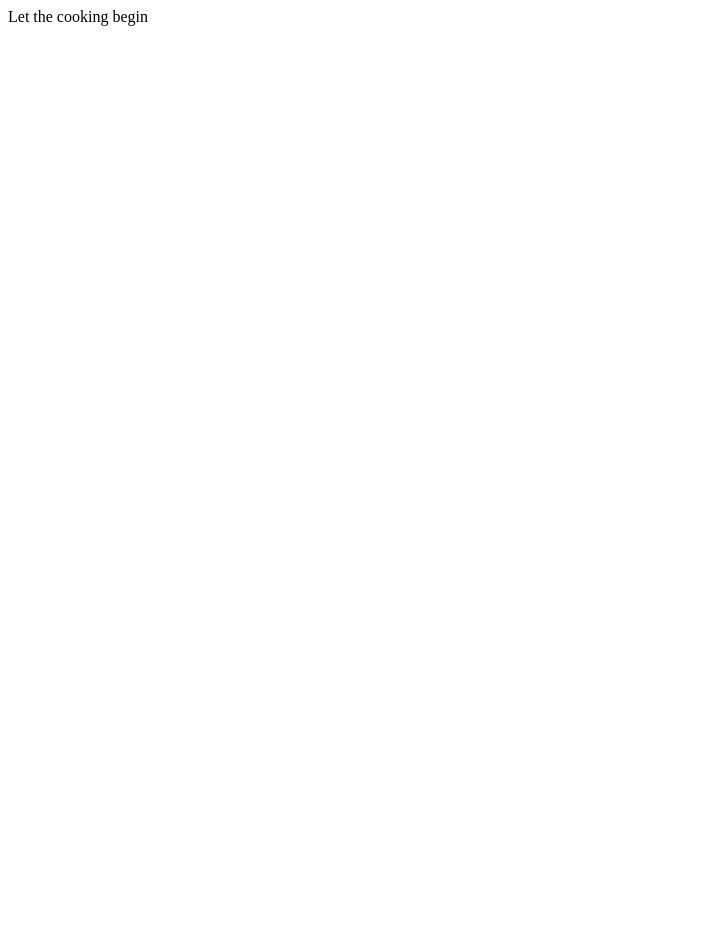
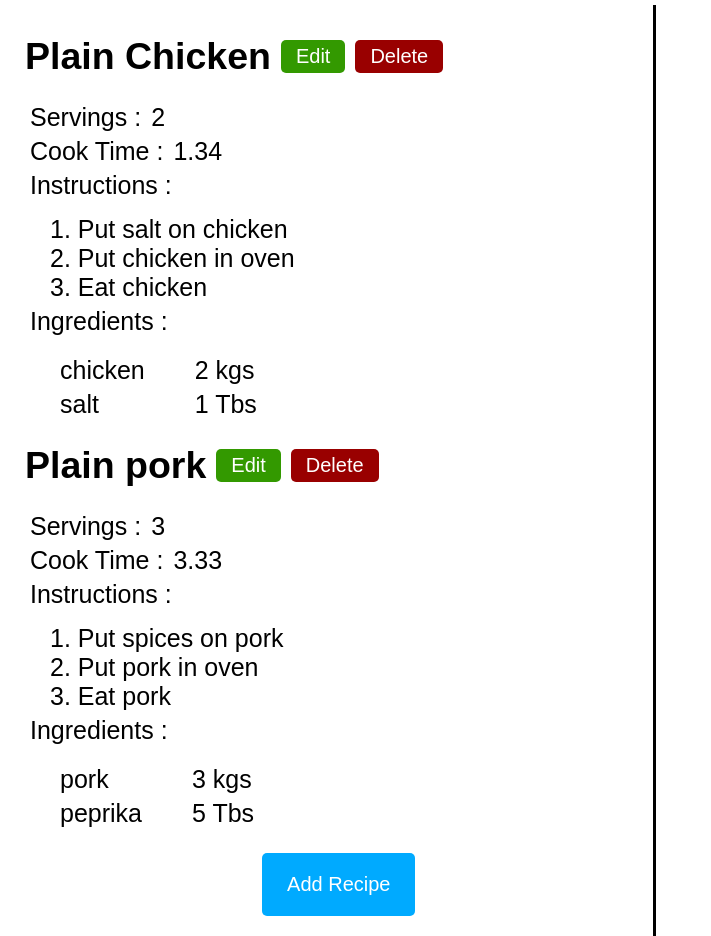
Before and after one commit to Sarath-Raja/Cooking-With-React, a React (Create React App) app: page / in a window 1280 px wide. Shown: the whole page, without its empty margins (0-711 px from the left). Before the commit the page ends 800 px from the top, so only its background shows below. Built offline with nearby package versions, Linux system fonts and the light colour scheme.

Commit message:
Add and delete recipe functionality added

```diff
--- a/package.json
+++ b/package.json
@@ -9,6 +9,7 @@
     "react": "^17.0.2",
     "react-dom": "^17.0.2",
     "react-scripts": "4.0.3",
+    "uuidv4": "^6.2.10",
     "web-vitals": "^1.0.1"
   },
   "scripts": {
--- a/src/App.js
+++ /dev/null
@@ -1,5 +0,0 @@
-function App() {
-  return "Let the cooking begin";
-}
-
-export default App;
--- /dev/null
+++ b/src/components/App.js
@@ -0,0 +1,82 @@
+import {useState} from 'react';
+import RecipeList from "./RecipeList";
+import uuidv4 from 'uuid/v4';
+import "../css/app.css"
+
+function App() {
+	const [recipes, setRecipes] = useState(sampleRecipes)
+	function handleAddRecipe() {
+		const newRecipe = {
+			id: uuidv4(),
+			name: "Banana Shake",
+			servings: 1,
+			cooktime: "0.5",
+			instructions: "1. Put suger into cut bananas\n2. Blend it",
+			ingredients: [
+				{
+					id: uuidv4(),
+					name: 'sugar',
+					amount: '2 tbs'
+				}
+			]
+		}
+		console.log([...recipes, newRecipe])
+		setRecipes([...recipes, newRecipe])
+	}
+
+	function handleDeleteRecipe(id) {
+		const filteredRecipes = recipes.filter(recipe => recipe.id !== id);
+		console.log(filteredRecipes)
+		setRecipes(filteredRecipes)
+	}
+
+	return (
+		<RecipeList recipes={recipes}
+			handleAddRecipe={handleAddRecipe}
+			handleDeleteRecipe={handleDeleteRecipe}
+		/>
+	)
+}
+
+const sampleRecipes = [
+	{
+		id: 1,
+		name: "Plain Chicken",
+		servings: 2,
+		cooktime: "1.34",
+		instructions: "1. Put salt on chicken\n2. Put chicken in oven\n3. Eat chicken",
+		ingredients: [
+			{
+				id: 1,
+				name: 'chicken',
+				amount: '2 kgs'
+			},
+			{
+				id: 2,
+				name: 'salt',
+				amount: '1 Tbs'
+			}
+		]
+	},
+	{
+		id: 2,
+		name: "Plain pork",
+		servings: 3,
+		cooktime: "3.33",
+		instructions: "1. Put spices on pork\n2. Put pork in oven\n3. Eat pork",
+		ingredients: [
+			{
+				id: 1,
+				name: 'pork',
+				amount: '3 kgs'
+			},
+			{
+				id: 2,
+				name: 'peprika',
+				amount: '5 Tbs'
+			}
+		]
+	}
+]
+
+export default App;
--- /dev/null
+++ b/src/components/Ingredient.js
@@ -0,0 +1,14 @@
+import React from 'react'
+
+export default function Ingredient(props) {
+    const {
+        name,
+        amount
+    } = props;
+    return (
+        <>
+            <span>{name}</span>
+            <span>{amount}</span>
+        </>
+    )
+}
--- /dev/null
+++ b/src/components/IngredientList.js
@@ -0,0 +1,14 @@
+import React from 'react'
+import Ingredient from './Ingredient'
+
+
+export default function IngredientList({ ingredients }) {
+    const elements =  ingredients.map((ingredient) => {
+        return <Ingredient key={ingredient.id} {...ingredient}/>
+    })
+    return (
+        <div className="recipe-ingredients">
+            {elements}
+        </div>
+    )
+}
--- /dev/null
+++ b/src/components/Recipe.js
@@ -0,0 +1,44 @@
+import React from 'react'
+import IngredientList from './IngredientList'
+
+export default function Recipe(props) {
+    const {
+        id,
+        name,
+        servings,
+        cooktime,
+        instructions,
+        ingredients,
+        handleDeleteRecipe
+    } = props;
+
+    return (
+        <>
+            <div className="recipe-header">
+                <h2> {name} </h2>
+                <button className="btn-edit">Edit</button>
+                <button className="btn-delete" onClick={()=>{handleDeleteRecipe(id)}}>Delete</button>
+            </div>
+            <div>
+                <span>Servings :</span>
+                <span>{servings}</span>
+            </div>
+            <div>
+                <span>Cook Time :</span>
+                <span>{cooktime}</span>
+            </div>
+            <div>
+                <span>Instructions :</span>
+                <div className="indent recipe-instructions">
+                    {instructions}
+                </div>
+            </div>
+            <div>
+                <span>Ingredients :</span>
+                <div className="indent">
+                    <IngredientList ingredients={ingredients}/>
+                </div>
+            </div>
+        </>
+    )
+}
--- /dev/null
+++ b/src/components/RecipeList.js
@@ -0,0 +1,22 @@
+import React from 'react';
+import Recipe from './Recipe';
+
+export default function RecipeList(props) {
+    const {
+        recipes,
+        handleAddRecipe,
+        handleDeleteRecipe,
+    } = props;
+    return (
+        <div className="recipe-list">
+            {
+                recipes.map(recipe => {
+                    return <Recipe key={recipe.id} {...recipe} handleDeleteRecipe={handleDeleteRecipe}/>
+                })
+            }
+            <div className="div-add-recipe">
+                <button className="btn-add-recipe" onClick={handleAddRecipe}>Add Recipe</button>
+            </div>
+        </div>
+    )
+}
--- /dev/null
+++ b/src/css/app.css
@@ -0,0 +1,46 @@
+@import "buttons.css";
+@import "ingredient-list";
+
+body {
+   margin: 0px;
+   font-family: Arial, Helvetica, sans-serif;
+   font-size: 25px;
+   padding-left: 10px;
+}
+
+div {
+    padding-top: 5px;
+    padding-left: 5px;
+}
+
+span {
+    padding: 0px 5px;
+}
+
+.recipe-list {
+    height: auto;
+    width: 50%;
+    border-right: 3px solid black;
+}
+
+h1, h2, h3, h4, h5, h6 {
+    margin: 20px 0;
+}
+
+.div-add-recipe {
+    text-align: center;
+}
+
+.recipe-header {
+    display: flex;
+    align-items: center;
+}
+
+.indent {
+    margin-top: 10px;
+    margin-left: 20px;
+}
+
+.recipe-instructions {
+    white-space: pre-wrap;
+}
--- /dev/null
+++ b/src/css/buttons.css
@@ -0,0 +1,40 @@
+button {
+    background: none;
+    font-size: 20px;
+    padding: 5px 15px;
+    border-radius: 5px;
+    border: none;
+    cursor: pointer;
+}
+
+.btn-add-recipe {
+    margin: 20px 0px;
+    padding: 20px 25px;
+    background-color: hsl(200, 100%, 50%);
+    color: white
+}
+
+.btn-add-recipe:hover {
+    background-color: hsl(200, 100%, 35%);
+}
+
+
+.btn-edit {
+    background-color: hsl(100, 100%, 30%);
+    color: white;
+    margin-left: 10px;
+}
+
+.btn-edit:hover {
+    background-color: hsl(100, 100%, 20%);
+}
+
+.btn-delete {
+    background-color: hsl(0, 100%, 30%);
+    color: white;
+    margin-left: 10px;
+}
+
+.btn-delete:hover {
+    background-color: hsl(0, 100%, 20%);
+}
--- /dev/null
+++ b/src/css/ingredient-list.css
@@ -0,0 +1,7 @@
+.recipe-ingredients {
+    display: grid;
+    grid-template-columns: repeat(2, auto);
+    row-gap: 5px;
+    column-gap: 40px;
+    justify-content: flex-start;
+}
--- a/src/index.js
+++ b/src/index.js
@@ -1,6 +1,6 @@
 import React from 'react';
 import ReactDOM from 'react-dom';
-import App from './App';
+import App from './components/App';
 
 ReactDOM.render(
   <React.StrictMode>
```
Also changed, not shown: 2 other files (tests, documents, lock files or other folders).
